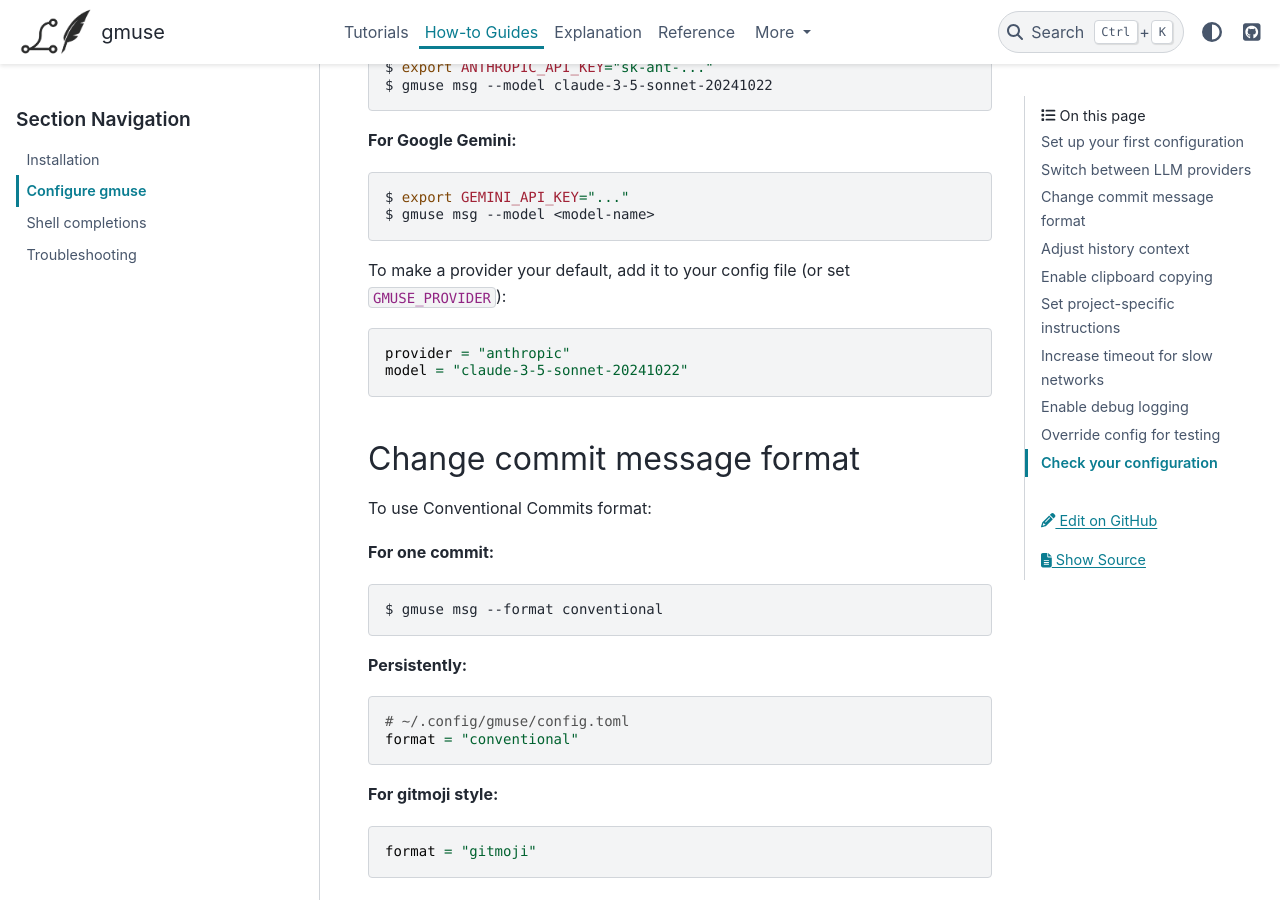
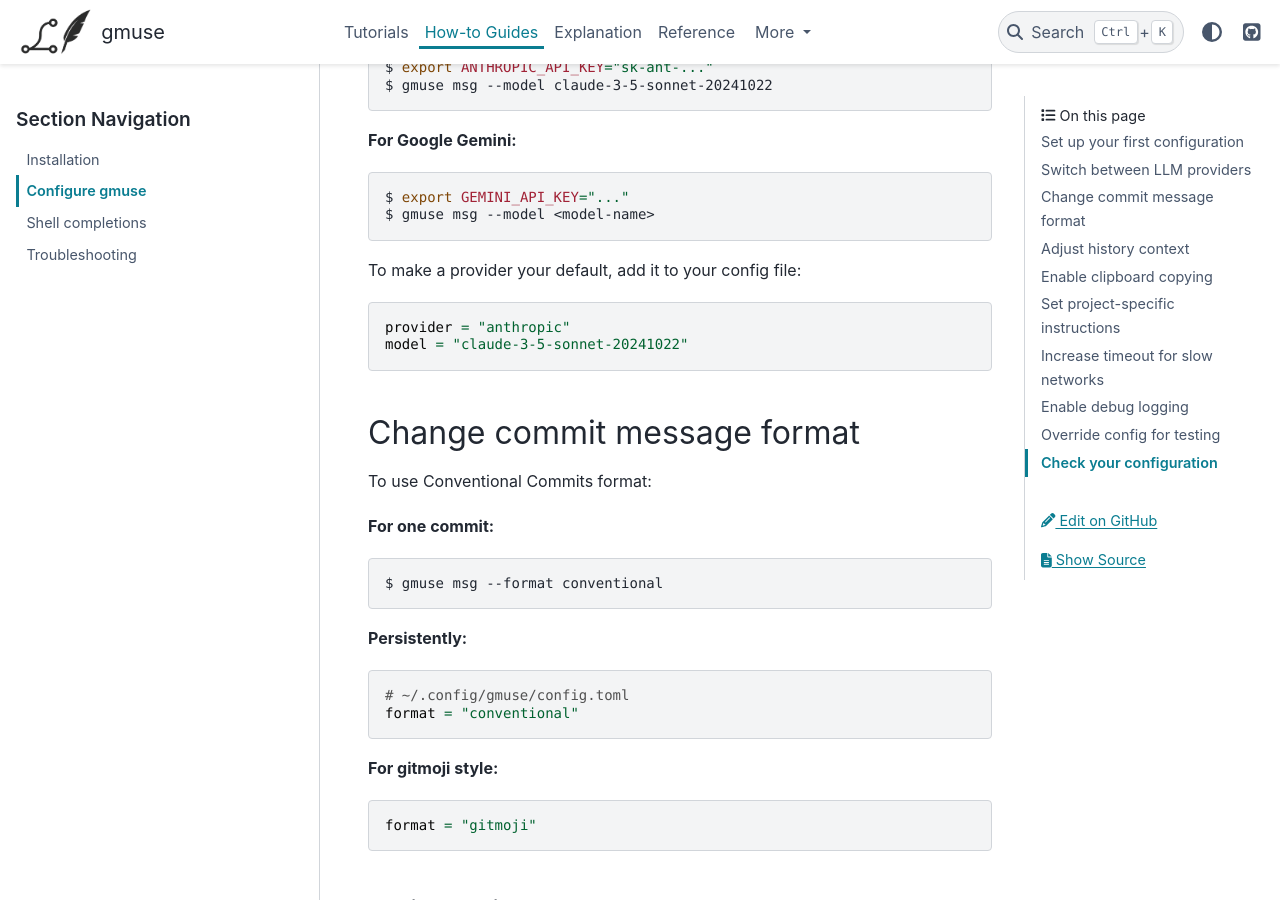
Before and after one commit to rvforest/gmuse, a Sphinx documentation site: the page built from docs/source/how_to/configuration.md, in a window 1280 px wide and 900 px high, scrolled down 1097 px. Built offline with Sphinx 7.4.7 and the PyData theme 0.15.4, drawn with Linux system fonts in a browser that asks for light colours; pages that are not in the unit, such as notebooks, are missing from menus.

Commit message:
Remove GMUSE_PROVIDER env var; keep auto-detection from API keys
Co-authored-by: rvforest <67814666+rvforest@users.noreply.github.com>

````diff
--- a/docs/source/how_to/configuration.md
+++ b/docs/source/how_to/configuration.md
@@ -47,7 +47,7 @@ $ export GEMINI_API_KEY="..."
 $ gmuse msg --model <model-name>
 ```
 
-To make a provider your default, add it to your config file (or set `GMUSE_PROVIDER`):
+To make a provider your default, add it to your config file:
 ```toml
 provider = "anthropic"
 model = "claude-3-5-sonnet-20241022"
````
Also changed, not shown: README.md (+1 -1 lines), docs/source/reference/cli.md (+1 -1 lines), docs/source/reference/configuration.md (+0 -1 lines), 2 other files.
